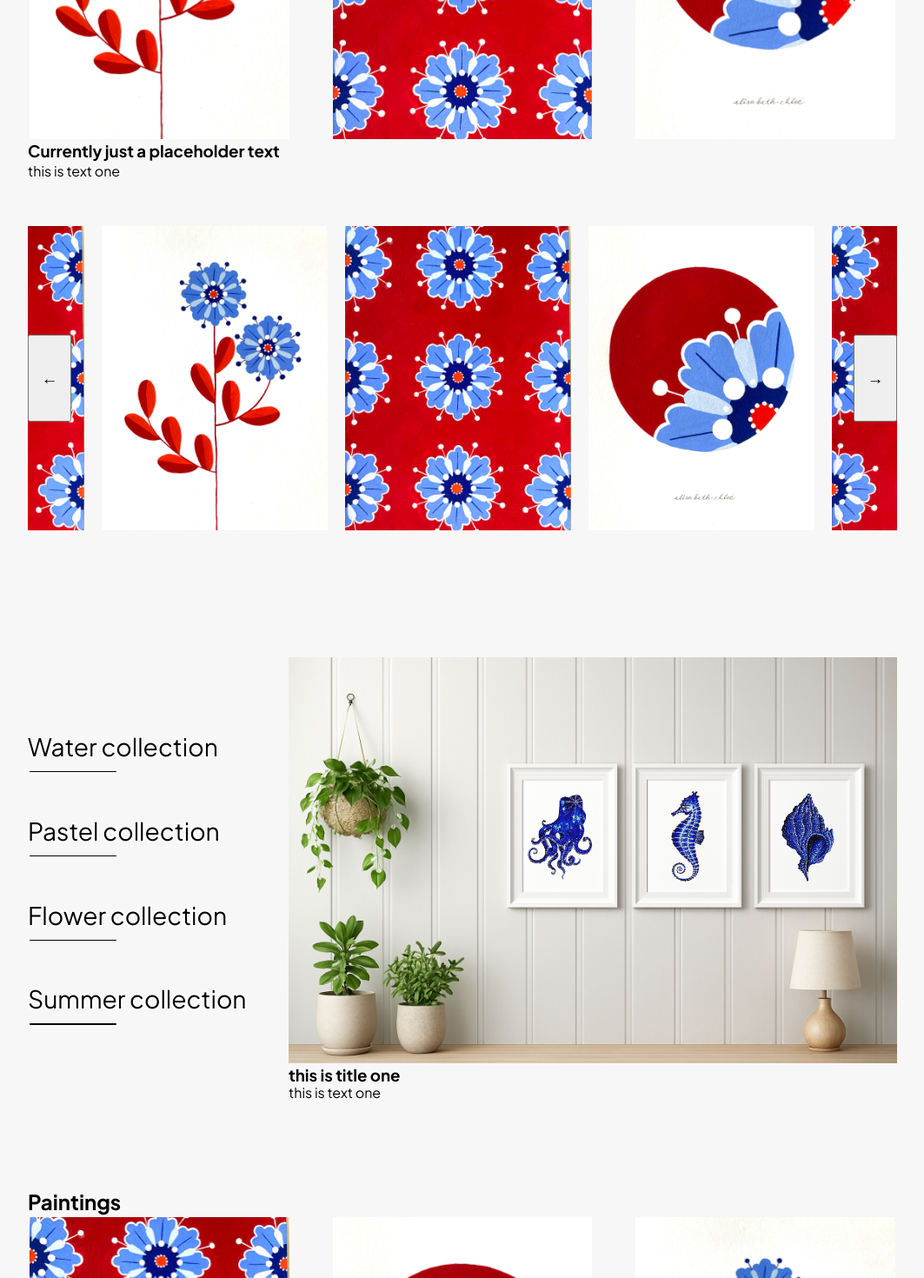
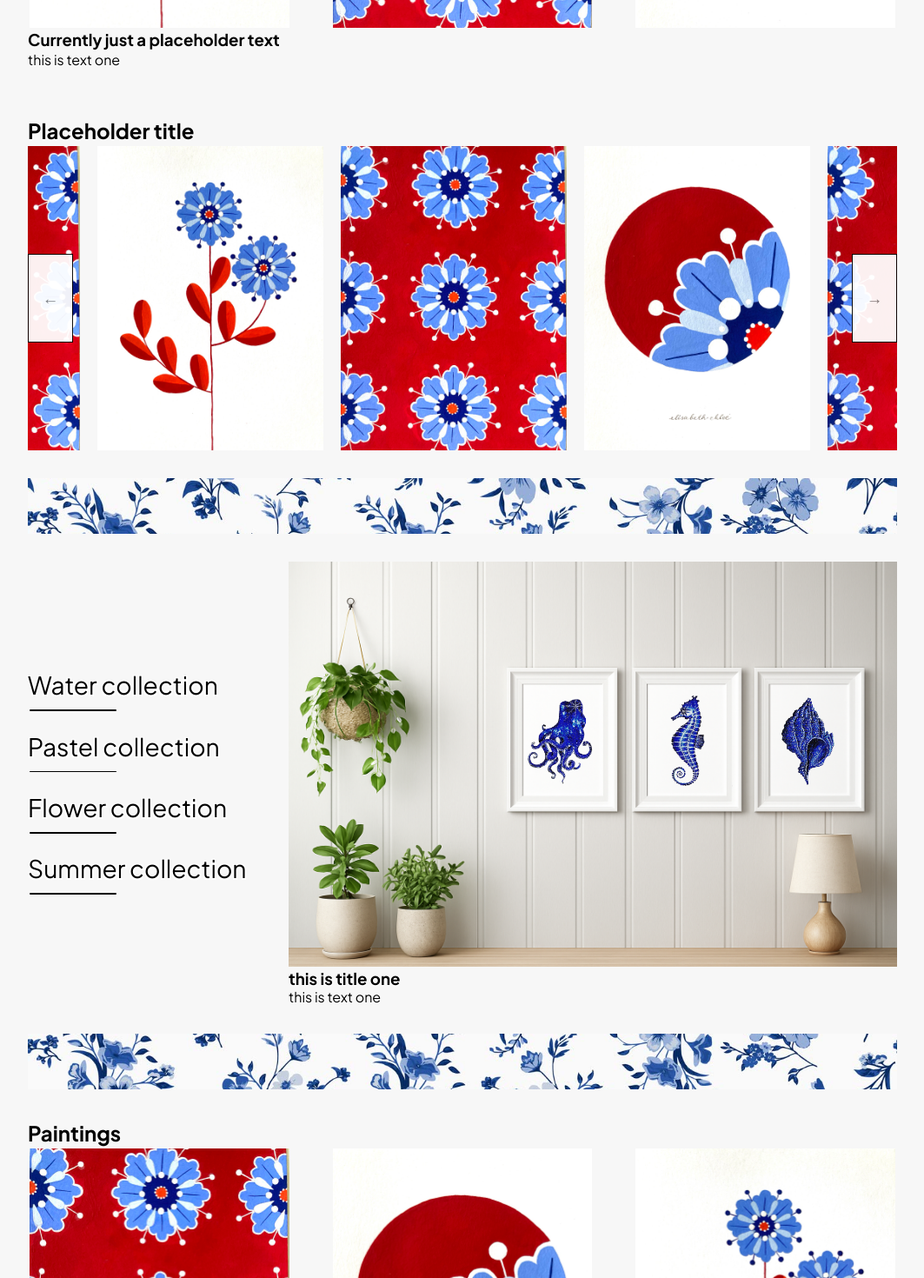
Before and after one commit to wellwe11/elliesWebsite, a React (Vite) app: page / in a window 1280 px wide. Shown: the part 1740-3210 px from the top of the page at 87% size, without its empty margins (108-1171 px from the left). Built offline with nearby package versions, Linux system fonts and the light colour scheme; a web font is replaced by a local one.

Commit message:
styled a bit the main-page

```diff
--- a/src/App.jsx
+++ b/src/App.jsx
@@ -27,6 +27,8 @@ export default App;
  * -- Error: 'Uncaught (in promise) TypeError: Cannot convert undefined or null to object'
  *
  * Implement a button on uniqueImage page to help user navigate down to the details-page
+ *
+ * Services-buttons need to be fixed. Currently, you can hover outside of text and all things except underline text is interactive
  */
 
 /*** RULES FOR PROJECT
--- a/src/UI/UIComponents/BODY/mainPage/MAINPAGE.jsx
+++ b/src/UI/UIComponents/BODY/mainPage/MAINPAGE.jsx
@@ -114,6 +114,10 @@ const MainPage = () => {
         <Prints images={prints} texts={texts} />
       </section>
 
+      <div className={classes.sectionSeperationWrapper}>
+        <SectionSeperationImage imgSrc={mainImage} imgAlt={""} />
+      </div>
+
       <section>
         <Services
           texts={texts}
@@ -123,6 +127,10 @@ const MainPage = () => {
           wallImage={wallImage}
         />
       </section>
+
+      <div className={classes.sectionSeperationWrapper}>
+        <SectionSeperationImage imgSrc={mainImage} imgAlt={""} />
+      </div>
 
       <section>
         <Paintings images={paintings} texts={texts} />
--- a/src/UI/UIComponents/BODY/mainPage/MAINPAGE.module.scss
+++ b/src/UI/UIComponents/BODY/mainPage/MAINPAGE.module.scss
@@ -1,9 +1,9 @@
 .sectionSeperationWrapper {
   width: 100%;
-  height: 10vw;
+  height: 5vw;
 
-  margin-top: 5vw;
-  margin-bottom: 5vw;
+  margin-top: 2.5vw;
+  margin-bottom: 2.5vw;
 
   &.lowMargin {
     height: 5vw;
--- a/src/UI/UIComponents/BODY/mainPage/paintings/paintings.jsx
+++ b/src/UI/UIComponents/BODY/mainPage/paintings/paintings.jsx
@@ -92,10 +92,6 @@ const Paintings = ({ images, texts }) => {
       </div>
 
       <WheelOfManyImages />
-
-      <div className={classes.sectionSeperationImage}>
-        <SectionSeperationImage />
-      </div>
     </div>
   );
 };
--- a/src/UI/UIComponents/BODY/mainPage/prints/prints.jsx
+++ b/src/UI/UIComponents/BODY/mainPage/prints/prints.jsx
@@ -90,10 +90,6 @@ const Prints = ({ images, texts }) => {
       </div>
 
       <WheelOfManyImages />
-
-      <div className={classes.sectionSeperationImage}>
-        <SectionSeperationImage />
-      </div>
     </div>
   );
 };
--- a/src/UI/UIComponents/BODY/mainPage/services/services.module.scss
+++ b/src/UI/UIComponents/BODY/mainPage/services/services.module.scss
@@ -4,7 +4,6 @@
   align-items: stretch;
   justify-content: space-between;
   width: 100%;
-  height: 55vw;
 
   // background-color: var(--pastelBlueColor);
 
--- a/src/abstract/components/wheelOfManyImages/wheelOfManyImages.jsx
+++ b/src/abstract/components/wheelOfManyImages/wheelOfManyImages.jsx
@@ -90,18 +90,18 @@ const NavigationButtons = ({ setMarginLeft, setPrevMarginLeft }) => {
 
   // navigate left
   const leftClickButton = (
-    <div className={`${classes.navigationButtonWrapper} ${classes.right}`}>
+    <div className={`${classes.navigationButtonWrapper} ${classes.left}`}>
       <button className={classes.navigationButton} onClick={handleLeftClick}>
-        <h3>←</h3>
+        <h3 className={classes.buttonArrow}>←</h3>
       </button>
     </div>
   );
 
   // navigate right
   const rightClickButton = (
-    <div className={`${classes.navigationButtonWrapper} ${classes.left}`}>
+    <div className={`${classes.navigationButtonWrapper} ${classes.right}`}>
       <button className={classes.navigationButton} onClick={handleRightClick}>
-        <h3>→</h3>
+        <h3 className={classes.buttonArrow}>→</h3>
       </button>
     </div>
   );
@@ -114,7 +114,7 @@ const NavigationButtons = ({ setMarginLeft, setPrevMarginLeft }) => {
   );
 };
 
-const Images = ({}) => {
+const Images = () => {
   // clicking left or right decreases or increases marginLeft by 1. This is then translate to marginLeft * 10 %. So 2 = 20%.
   const [marginLeft, setMarginLeft] = useState(0);
 
@@ -136,10 +136,7 @@ const Images = ({}) => {
 
   // array containing images. They are applied 3 times in the return-statement to visually look like you can scroll forever
   const mappedImages = (
-    <div
-      className={`${classes.imagesWrapper}`}
-      style={{ ...marginLeftStyle, borderLeft: "10px solid black" }}
-    >
+    <div className={`${classes.imagesWrapper}`} style={marginLeftStyle}>
       {images.map((image, index) => (
         <div key={index} className={classes.imageWrapper}>
           <img className={classes.image} src={image} alt="" />
@@ -164,9 +161,12 @@ const Images = ({}) => {
 };
 
 // Exception to rules. Needs map to allow for isolated logic which will only be applied to this document
-const WheelOfManyImages = () => {
+const WheelOfManyImages = ({ title = "Placeholder title" }) => {
   return (
     <div className={classes.WheelOfManyImages}>
+      <div>
+        <h1>{title}</h1>
+      </div>
       <Images />
     </div>
   );
--- a/src/abstract/components/wheelOfManyImages/wheelOfManyImages.module.scss
+++ b/src/abstract/components/wheelOfManyImages/wheelOfManyImages.module.scss
@@ -13,13 +13,14 @@
 
   pointer-events: none;
 
+  // relative for navigationButtonsContainer
   position: relative;
 
   // mappedImages
   .imagesWrapper {
     display: flex;
 
-    border-left: 10px solid black;
+    will-change: transform;
 
     .imageWrapper {
       margin-right: 20px;
@@ -44,6 +45,7 @@
   width: 100%;
   height: 100%;
 
+  // positioned inside of imagesContainer
   position: absolute;
 
   .navigationButtonWrapper {
@@ -53,9 +55,11 @@
     height: 100%;
 
     &.left {
+      margin-left: 1px;
     }
 
     &.right {
+      margin-right: 1px;
     }
 
     .navigationButton {
@@ -64,6 +68,25 @@
 
       height: 100px;
       width: 50px;
+
+      border: none;
+
+      background-color: white;
+      outline: 0.5px solid black;
+      opacity: 0.94;
+
+      .buttonArrow {
+        color: gray;
+        font-variation-settings: 1000;
+      }
+
+      &:hover {
+        opacity: 1;
+
+        .buttonArrow {
+          color: black;
+        }
+      }
     }
   }
 }
```
